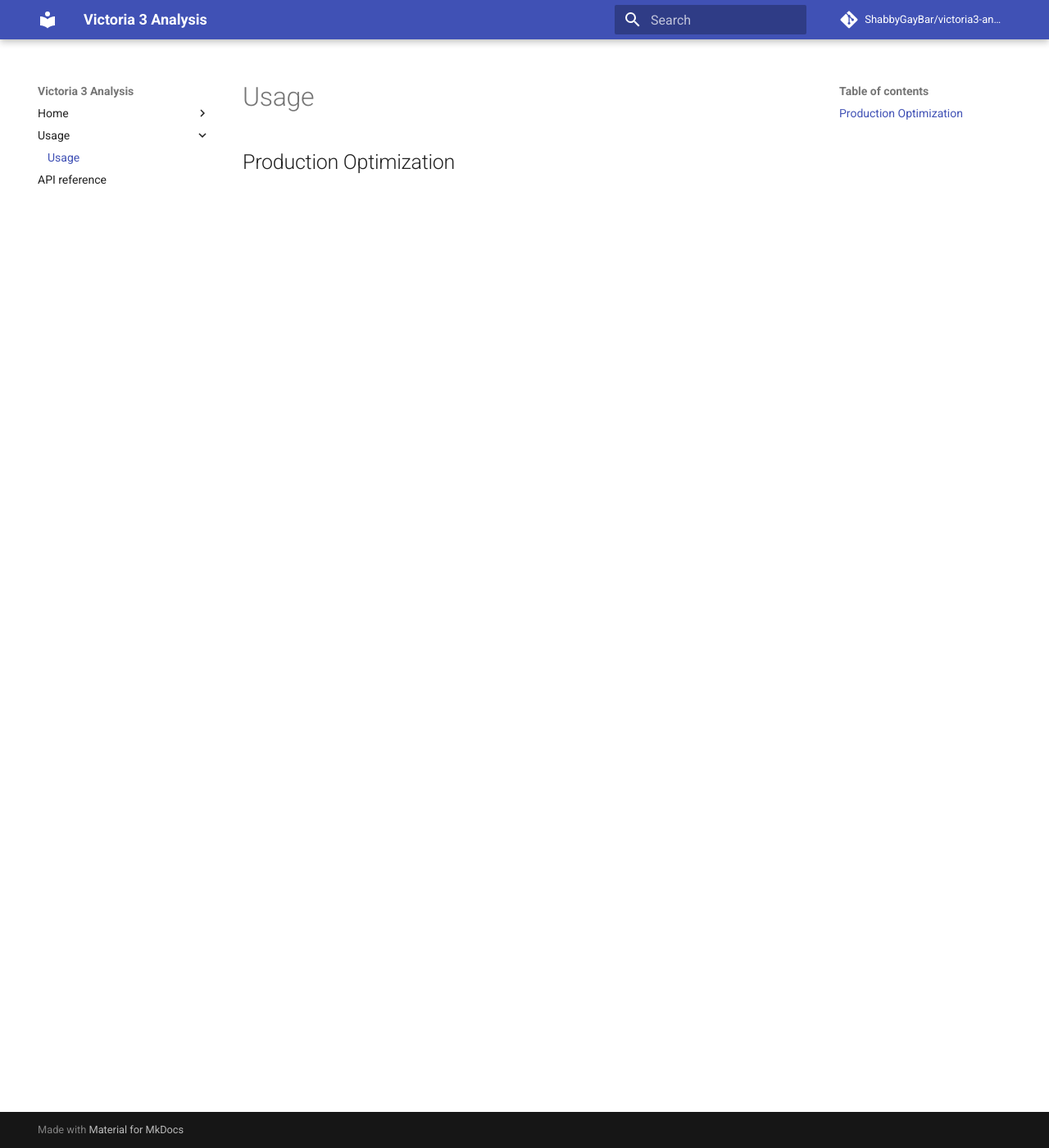
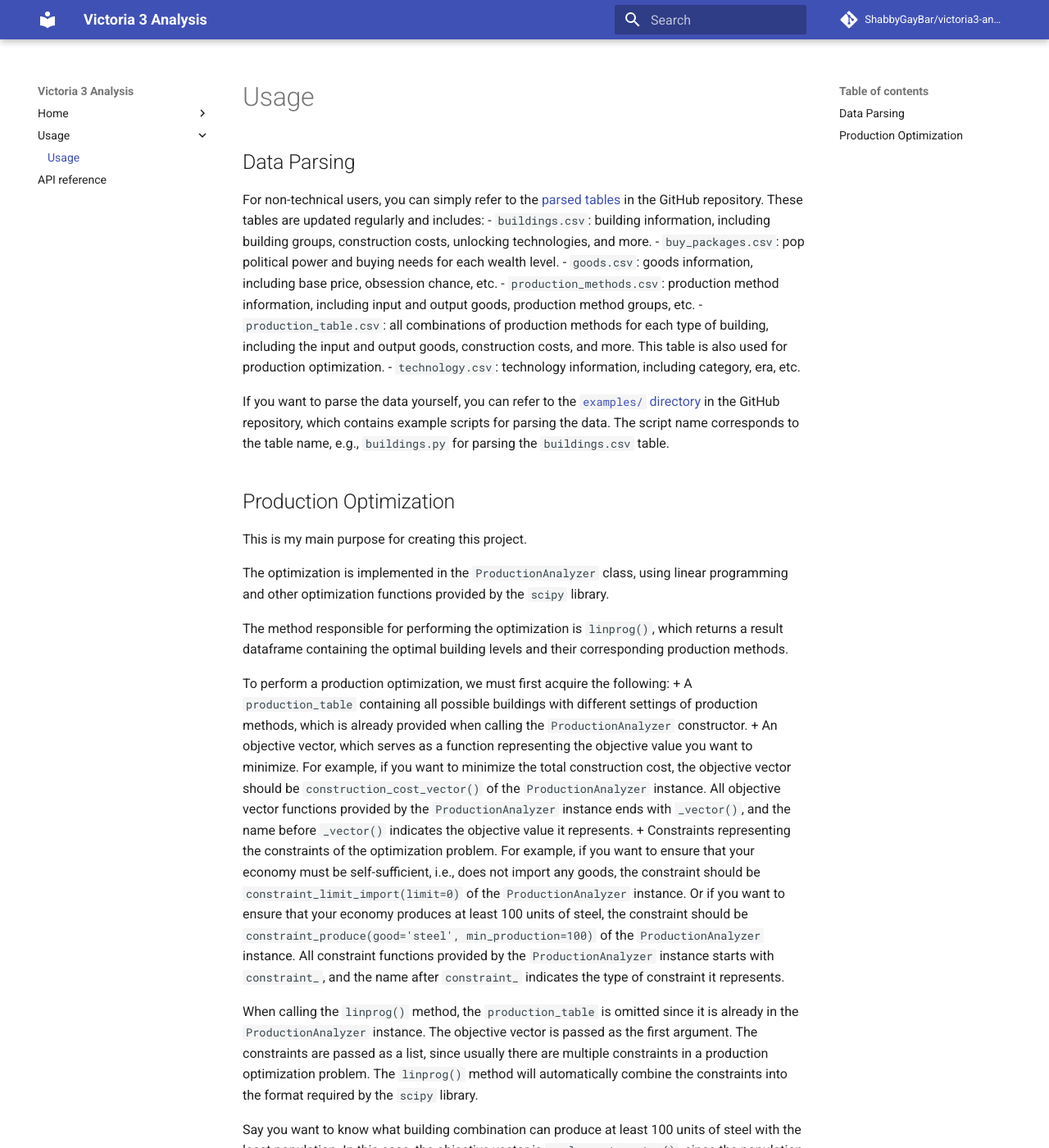
Before and after one commit to ShabbyGayBar/victoria3-analysis, an MkDocs documentation site: the page built from docs/usage/index.md, in a window 1280 px wide and 1400 px high. Shown: the whole window at 82% size. Built offline with MkDocs 1.6.1 and Material for MkDocs 9.7.7, drawn with Linux system fonts in a browser that asks for light colours; comment, search, counter and statistics services are not loaded; some of the changed text lies outside the part shown.

Commit message:
add usage documentation

````diff
--- a/docs/usage/index.md
+++ b/docs/usage/index.md
@@ -1,5 +1,41 @@
 # Usage
+
+## Data Parsing
+
+For non-technical users, you can simply refer to the [parsed tables](https://github.com/ShabbyGayBar/victoria3-analysis/tree/main/tables) in the GitHub repository. These tables are updated regularly and includes:
+- `buildings.csv`: building information, including building groups, construction costs, unlocking technologies, and more.
+- `buy_packages.csv`: pop political power and buying needs for each wealth level.
+- `goods.csv`: goods information, including base price, obsession chance, etc.
+- `production_methods.csv`: production method information, including input and output goods, production method groups, etc.
+- `production_table.csv`: all combinations of production methods for each type of building, including the input and output goods, construction costs, and more. This table is also used for production optimization.
+- `technology.csv`: technology information, including category, era, etc.
+
+If you want to parse the data yourself, you can refer to the [`examples/` directory](https://github.com/ShabbyGayBar/victoria3-analysis/tree/main/examples) in the GitHub repository, which contains example scripts for parsing the data. The script name corresponds to the table name, e.g., `buildings.py` for parsing the `buildings.csv` table.
 
 ## Production Optimization
 
-<TODO: Add documentation on how to optimize the package for production use.>
+This is my main purpose for creating this project.
+
+The optimization is implemented in the `ProductionAnalyzer` class, using linear programming and other optimization functions provided by the `scipy` library.
+
+The method responsible for performing the optimization is `linprog()`, which returns a result dataframe containing the optimal building levels and their corresponding production methods.
+
+To perform a production optimization, we must first acquire the following:
++ A `production_table` containing all possible buildings with different settings of production methods, which is already provided when calling the `ProductionAnalyzer` constructor.
++ An objective vector, which serves as a function representing the objective value you want to minimize. For example, if you want to minimize the total construction cost, the objective vector should be `construction_cost_vector()` of the `ProductionAnalyzer` instance. All objective vector functions provided by the `ProductionAnalyzer` instance ends with `_vector()`, and the name before `_vector()` indicates the objective value it represents.
++ Constraints representing the constraints of the optimization problem. For example, if you want to ensure that your economy must be self-sufficient, i.e., does not import any goods, the constraint should be `constraint_limit_import(limit=0)` of the `ProductionAnalyzer` instance. Or if you want to ensure that your economy produces at least 100 units of steel, the constraint should be `constraint_produce(good='steel', min_production=100)` of the `ProductionAnalyzer` instance. All constraint functions provided by the `ProductionAnalyzer` instance starts with `constraint_`, and the name after `constraint_` indicates the type of constraint it represents.
+
+When calling the `linprog()` method, the `production_table` is omitted since it is already in the `ProductionAnalyzer` instance. The objective vector is passed as the first argument. The constraints are passed as a list, since usually there are multiple constraints in a production optimization problem. The `linprog()` method will automatically combine the constraints into the format required by the `scipy` library.
+
+Say you want to know what building combination can produce at least 100 units of steel with the least population. In this case, the objective vector is `employment_vector()`, since the population is represented by the employment in the production table. The constraint is `constraint_produce('steel',100)` and `constraint_limit_import(0)`. The code for this optimization is as follows:
+
+```python
+from vic3_analysis import ProductionAnalyzer
+analyzer = ProductionAnalyzer()
+objective_vector = analyzer.employment_vector()
+constraints = []
+constraints.append(analyzer.constraint_produce('steel', 100))
+constraints.append(analyzer.constraint_limit_import(0))
+result = analyzer.linprog(objective_vector, constraints)
+print(result)
+```
````
